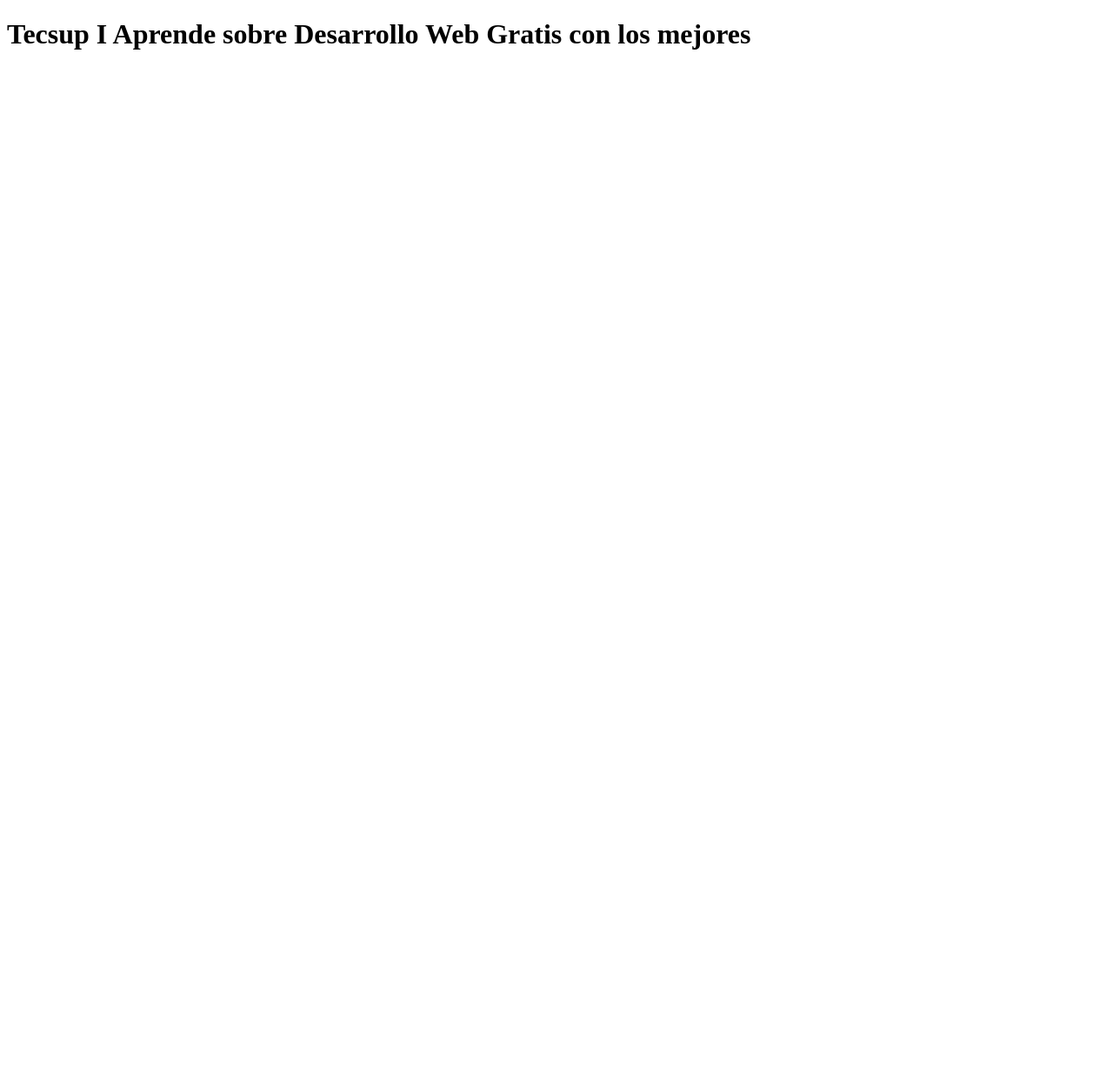
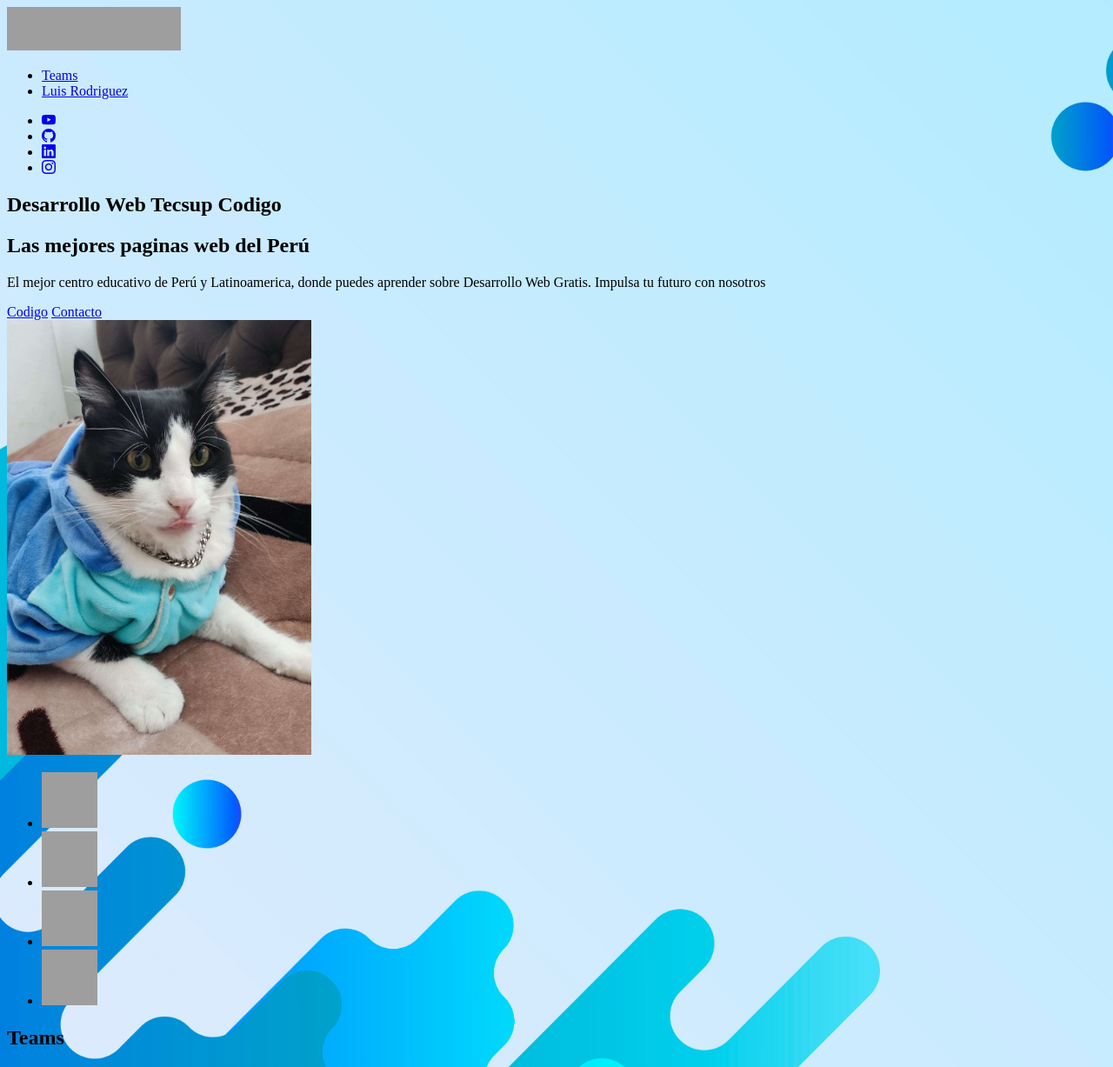
Before and after one commit to Driroluis/tecsup-web-development, a plain HTML site: page index.html in a window 1280 px wide. Shown: the whole page at 87% size. Before the commit the page ends 800 px from the top, so only its background shows below. Drawn offline with nearby package versions, Linux system fonts and the light colour scheme; grey boxes are pictures that could not be loaded.

Commit message:
link interno

```diff
--- a/index.html
+++ b/index.html
@@ -7,10 +7,92 @@
     <title>Tecsup I Aprende sobre Desarrollo Web Gratis con los mejores</title>
     <link rel="shortcut icon" href="./favicon.ico" type="image/x-icon"/>
     <link rel="stylesheet" href="https://cdn.jsdelivr.net/npm/bootstrap-icons@1.10.5/font/bootstrap-icons.css"/>
+    <style>
+        body{
+            background-image: url(./rm222-mind-16.jpg);
+            background-size: cover;
+        }
+    </style>
   </head>
 
   <body>
-    <h1>Tecsup I Aprende sobre Desarrollo Web Gratis con los mejores</h1>
-  </body>
+    <header>
+        <nav>
+            <a href="#">
+                <img src="https://www.tecsup.edu.pe/themes/tecsup/logo.svg" alt="Luis Rodriguez" width="200" height="50"/>
+            </a>
+            <ul>
+                <li>
+                    <a href="#teams">Teams</a>
+                </li>
+                <li>
+                    <a href="https://pe.linkedin.com" target="blank" rel="noopener noreferrer">Luis Rodriguez</a>
+                </li>
+            </ul>
 
+            <ul>
+                <li>
+                    <a href="https://www.youtube.com" target="_blank" rel="noopener noreferrer">
+                    <i class="bi bi-youtube"></i>
+                    </a>
+                </li>
+                <li>
+                    <a href="https://github.com" target="_blank" rel="noopener noreferrer">
+                    <i class="bi bi-github"></i>
+                    </a>
+                </li>
+                <li>
+                    <a href="https://pe.linkedin.com" target="_blank" rel="noopener noreferrer">
+                    <i class="bi bi-linkedin"></i>
+                    </a>
+                </li>
+                <li>
+                    <a href="https://www.instagram.com" target="_blank" rel="noopener noreferrer">
+                    <i class="bi bi-instagram"></i>
+                    </a>
+                </li>
+
+            </ul>
+        </nav>
+    </header>
+    <main>
+        <article>
+            <div>
+                <div>
+                    <h1>Desarrollo Web Tecsup Codigo</h1>
+                    <h2>Las mejores paginas web del Perú</h2>
+                    <p>El mejor centro educativo de Perú y Latinoamerica, donde puedes aprender sobre
+                        Desarrollo Web Gratis.
+                        Impulsa tu futuro con nosotros</p>
+                    <div>
+                        <a href="https://codigo.edu.pe" target="_blank" rel="noopener noreferrer">Codigo</a>
+                        <a href="#">Contacto</a>
+                    </div>
+                    <div>
+                        <img src="./bekam.jpg" alt="Luis Rodriguez" width="350" height="500"/>
+                        <ul>
+                            <li>
+                                <img src="https://www.svgrepo.com/show/452228/html-5.svg" alt="HTML" width="64" height="64">
+                            </li>
+                            <li>
+                                <img src="https://www.svgrepo.com/show/452185/css-3.svg" alt="CSS" width="64" height="64">
+                            </li>
+                            <li>
+                                <img src="https://www.svgrepo.com/show/349419/javascript.svg" alt="JavaScript" width="64" height="64">
+                            </li>
+                            <li>
+                                <img src="https://www.svgrepo.com/show/452092/react.svg" alt="React" width="64" height="64">
+                            </li>
+                        </ul>
+                    </div>
+                </div>
+            </div>
+        </article>
+        <section id="teams">
+            <div>
+                <h2>Teams</h2>
+            </div>
+        </section>
+    </main>
+</body>
 </html>
```
Also changed, not shown: bekam.jpg (added), favicon.ico, rm222-mind-16.jpg (added).
